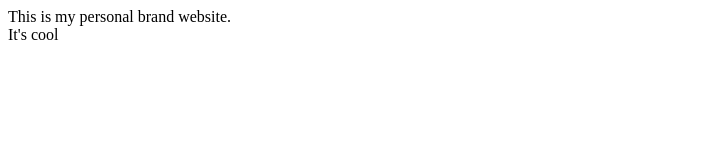
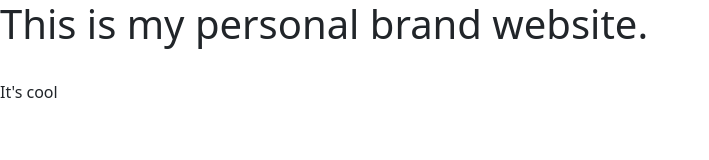
Before and after one commit to mrstevej/PersonalBrand, a plain HTML site: page index.htm in a window 1280 px wide. Shown: the whole page, without its empty margins (0-709 px from the left). Drawn offline with nearby package versions, Linux system fonts and the light colour scheme.

Commit message:
Update index.htm

```diff
--- a/index.htm
+++ b/index.htm
@@ -2,13 +2,14 @@
 <html lang="en">
   <head>
     <meta charset="UTF-8">
-    <meta http-equiv-"X-UA-Compatible" content="IE-edge">
     <meta name="viewport" content="width-device-width, initial-scale-1.0">
     <title>My personal brand</title>
+    <link href="https://cdn.jsdelivr.net/npm/bootstrap@5.3.6/dist/css/bootstrap.min.css" rel="stylesheet" integrity="sha384-4Q6Gf2aSP4eDXB8Miphtr37CMZZQ5oXLH2yaXMJ2w8e2ZtHTl7GptT4jmndRuHDT" crossorigin="anonymous">
   </head>
   <body>
-    This is my personal brand website.
+    <h1>This is my personal brand website.</h1>
     <br />
     It's cool
+    <script src="https://cdn.jsdelivr.net/npm/bootstrap@5.3.6/dist/js/bootstrap.bundle.min.js" integrity="sha384-j1CDi7MgGQ12Z7Qab0qlWQ/Qqz24Gc6BM0thvEMVjHnfYGF0rmFCozFSxQBxwHKO" crossorigin="anonymous"></script>
   </body>
 </html>
```
